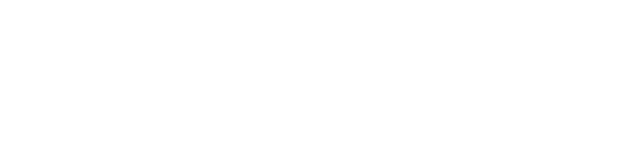
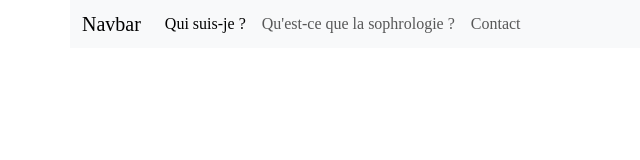
Before and after one commit to Baboo81/SouffleDEquilibre, a plain HTML site: page index.html in a window 1280 px wide. Shown: the whole page, without its empty margins (0-640 px from the left). Drawn offline with nearby package versions, Linux system fonts and the light colour scheme.

Commit message:
Added navBar

```diff
--- a/index.html
+++ b/index.html
@@ -23,7 +23,29 @@
         <!-- Header -->
         <header>
             <div class="container">
-
+                <div class="row">
+                    <nav class="navbar navbar-expand-lg navbar-light bg-light">
+                        <div class="container-fluid">
+                            <a class="navbar-brand" href="./asset/img/svg/LogoBis.svg">Navbar</a>
+                            <button class="navbar-toggler" type="button" data-bs-toggle="collapse" data-bs-target="#navbarNav" aria-controls="navbarNav" aria-expanded="false" aria-label="Toggle navigation">
+                                <span class="navbar-toggler-icon"></span>
+                            </button>
+                            <div class="collapse navbar-collapse" id="navbarNav">
+                                <ul class="navbar-nav">
+                                    <li class="nav-item">
+                                        <a class="nav-link active" aria-current="page" href="#">Qui suis-je ?</a>
+                                    </li>
+                                    <li class="nav-item">
+                                        <a class="nav-link" href="#">Qu'est-ce que la sophrologie ?</a>
+                                    </li>
+                                    <li class="nav-item">
+                                        <a class="nav-link" href="#">Contact</a>
+                                    </li>
+                                </ul>
+                            </div>
+                        </div>
+                    </nav>
+                </div>
             </div>
         </header>
     </body>
```
